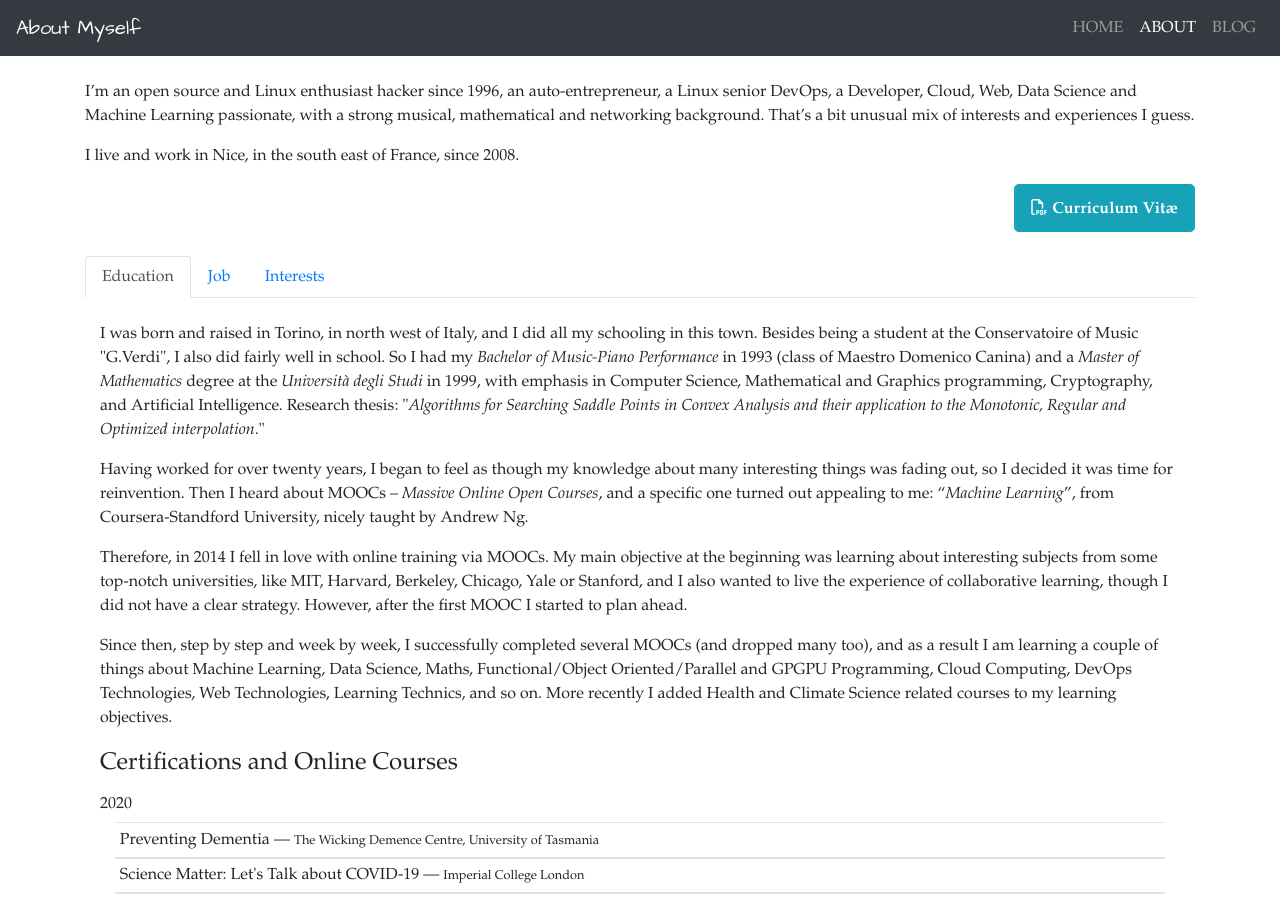
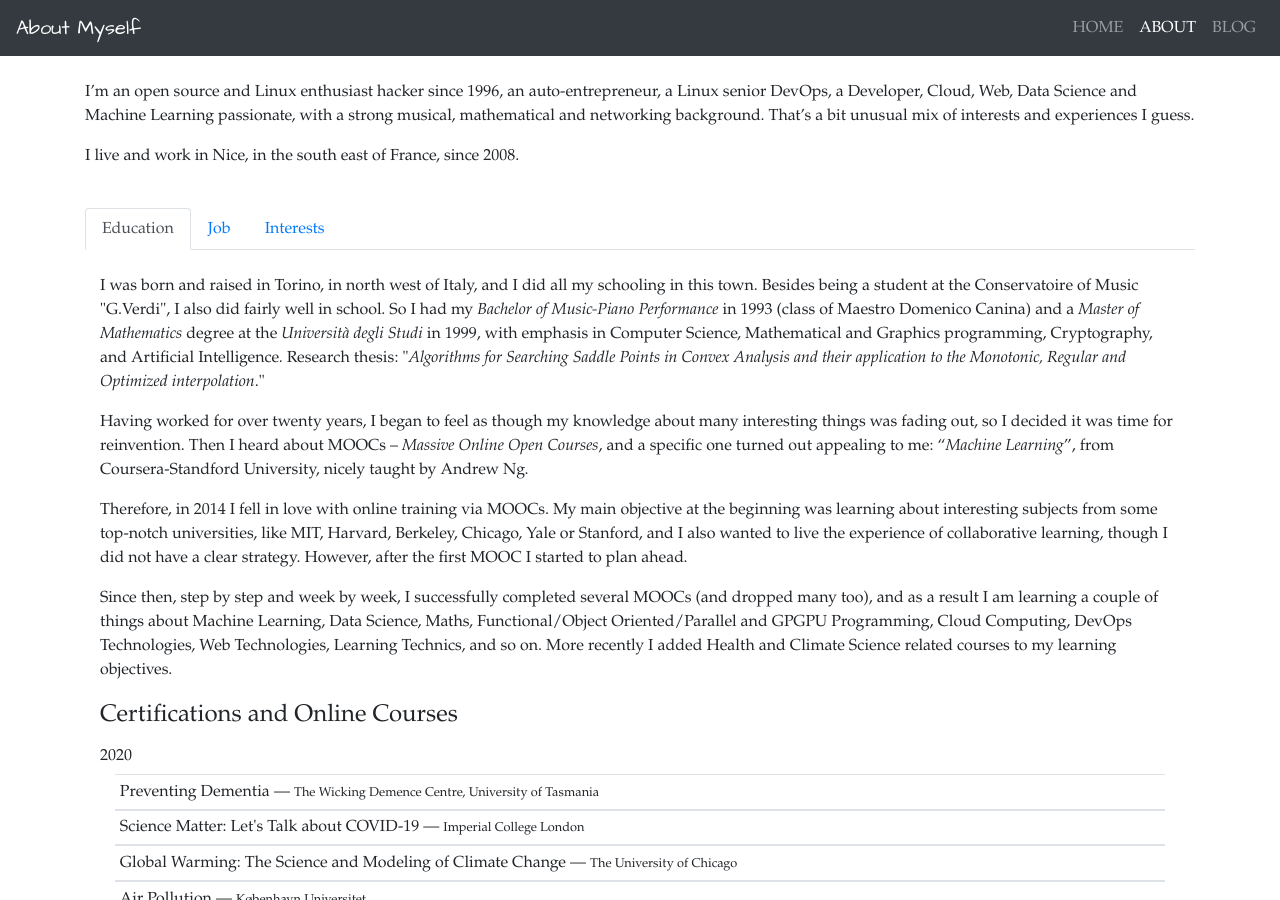
Before and after one commit to madrisan/madrisan.github.io, a Jekyll site: the page built from about/index.html, in a window 1280 px wide and 900 px high. Built offline with Jekyll 4.4.1, drawn with Linux system fonts in a browser that asks for light colours; nearby versions of some CDN libraries.

Commit message:
Move the CV button to the section 'Job'
Signed-off-by: Davide Madrisan <davide.madrisan@gmail.com>

```diff
--- a/about/index.html
+++ b/about/index.html
@@ -34,15 +34,6 @@ title: About Myself
                That’s a bit unusual mix of interests and experiences I guess.</p>
             <p>I live and work in Nice, in the south east of France, since 2008.</p>
 
-        </div>
-    </div>
-    <div class="row">
-        <div class="col text-right">
-            <a href="https://github.com/madrisan/cv/blob/master/dmadrisan_cv_en.pdf"
-               class="btn btn-info btn-lg">
-               <i class="fa fa-file-pdf-o" aria-hidden="true"></i>
-               <span class="font-weight-bold">Curriculum Vit&aelig;</span>
-            </a>
         </div>
     </div>
 </div>
@@ -126,6 +117,17 @@ title: About Myself
 				        An annotated scatter plot that should help visualizing my job and learning activities
 			    </figcaption>
                         </figure>
+                    </div>
+
+                    <div class="row pt-4 pb-4">
+                        <div class="col text-left">
+                            <a download href="https://github.com/madrisan/cv/blob/master/README.md#printable-version">
+                                <button type="button" class="btn btn-info btn-lg">
+                                    <i class="fa fa-file-pdf-o" aria-hidden="true"></i>
+                                    <span class="font-weight-bold">My Curriculum Vit&aelig; on GitHub</span>
+                                </button>
+                            </a>
+                        </div>
                     </div>
 
                     <h3>TeX Developer</h3>
```
